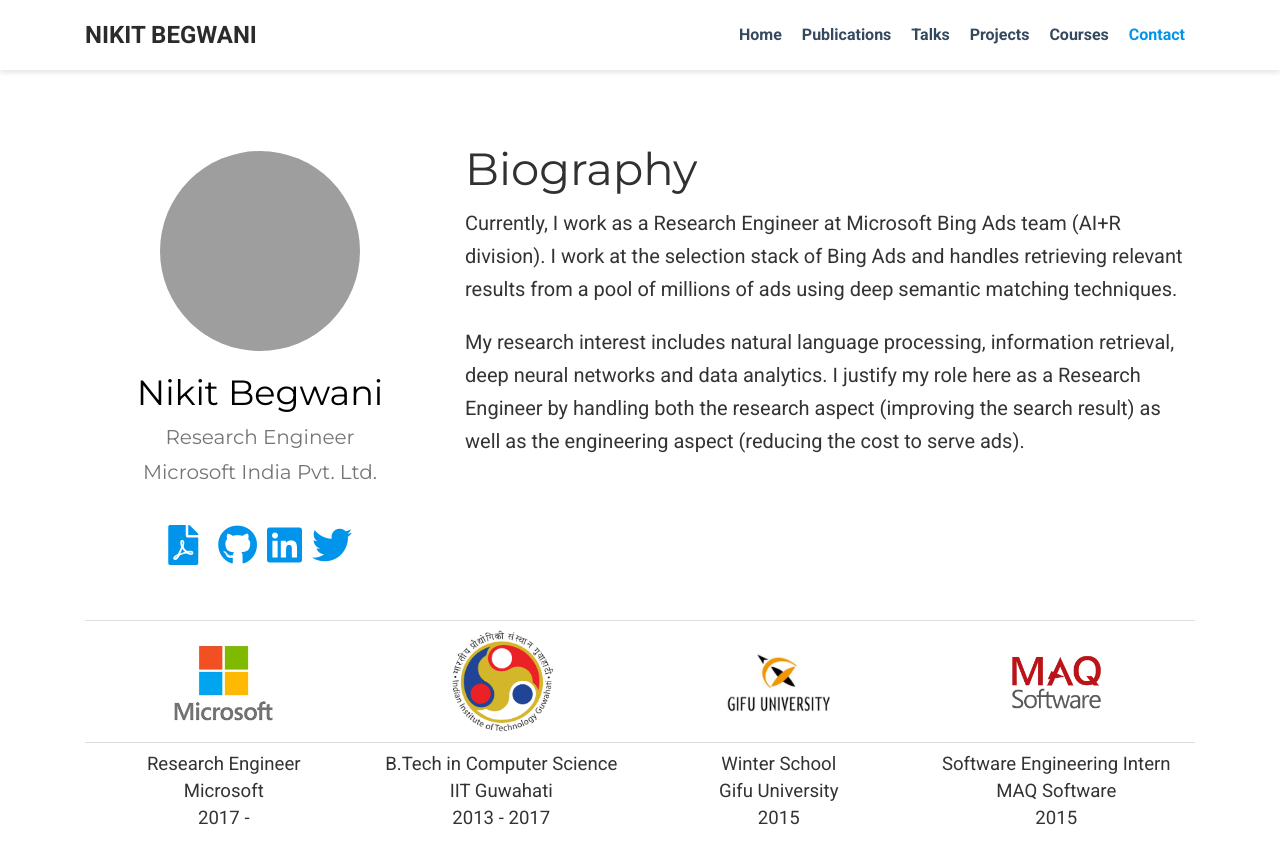
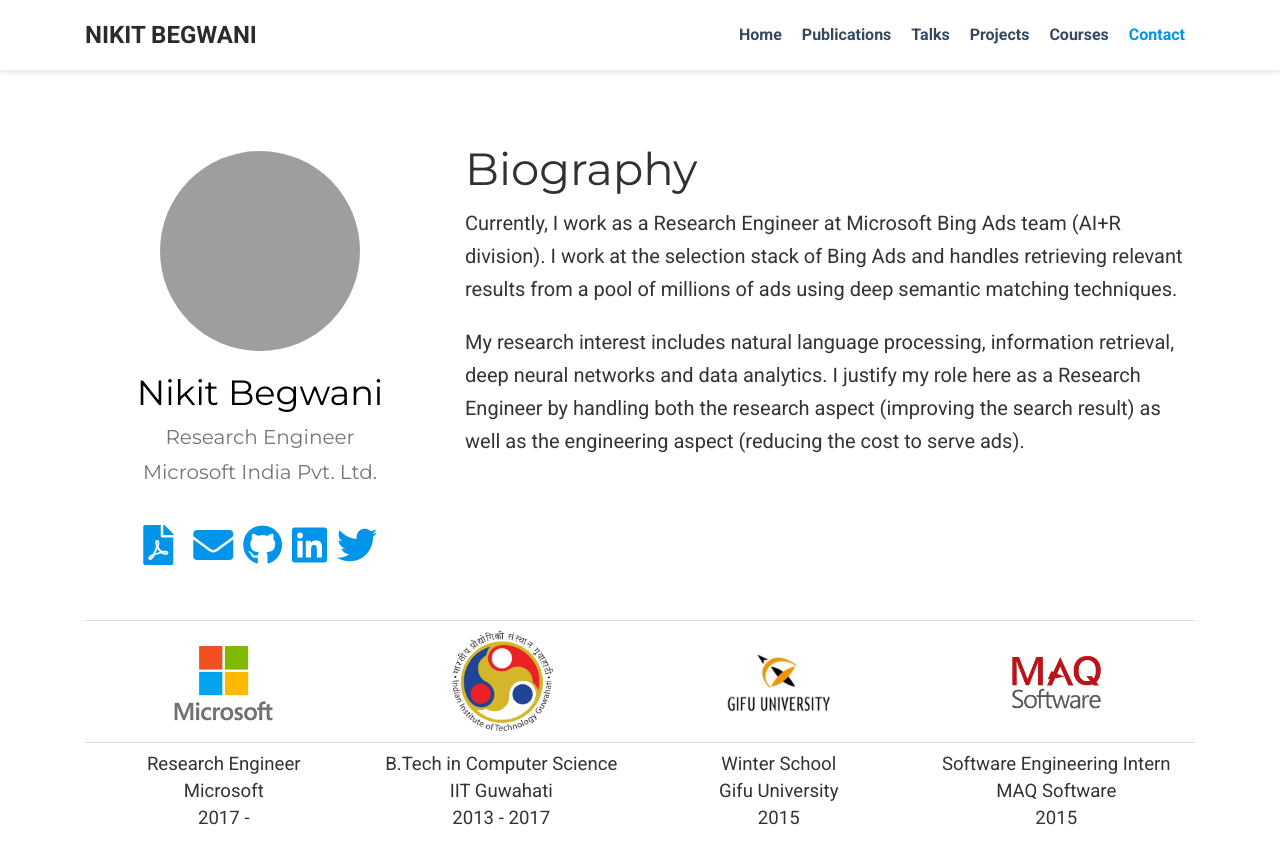
Before and after one commit to nikitbegwani/nikitbegwani.github.io, a plain HTML site: page index.html in a window 1280 px wide. Shown: the top 842 px of the page. Drawn offline with nearby package versions, Linux system fonts and the light colour scheme; grey boxes are pictures that could not be loaded; some icons are missing.

Commit message:
Revert Changes

```diff
--- a/index.html
+++ b/index.html
@@ -1,4 +1,3 @@
-
 <!DOCTYPE html>
 <html lang="en-us">
 <head>
@@ -172,6 +171,12 @@
         </li>
 
         <li>
+          <a itemprop="sameAs" href="mailto:nikitbegwani@gmail.com" target="_blank" rel="noopener">
+            <i class="fas fa-envelope big-icon"></i>
+          </a>
+        </li>
+
+        <li>
           <a itemprop="sameAs" href="//github.com/nikitbegwani" target="_blank" rel="noopener">
             <i class="fab fa-github big-icon"></i>
           </a>
@@ -204,14 +209,12 @@
 <!--<h3>Interests</h3>
 <div class="row">
 
-
       <div class="col-md-5">
         <ul class="ul-interests">
           <li>Computational Linguistics</li>
           <li>Natural Language Processing</li>
           </ul>
       </div>
-
       <div class="col-md-5">
         <ul class="ul-interests">
           <li>Deep Semantic Matching</li>
@@ -219,7 +222,6 @@
         </ul>
       </div>
     </div>
-
     -->
   </div>
 </div>
@@ -401,7 +403,6 @@
   <span itemprop="ProjName">
     [Bachelor Thesis Project - I] Using Multimodality, Sarcasm Detection and User Behaviour for Sentiment Analysis. - Under the guidance of <a class="" href="https://www.iitg.ac.in/ranbir/" target="_blank" rel="noopener">Prof. S.R. Singh</span>.
   <p>
-
 <a class="btn btn-outline-info" href="https://goo.gl/gEP1A1" target="_blank" rel="noopener">
   Report
 </a>
@@ -411,10 +412,7 @@
   </a>
 </p>
 
-
-
   </div>
-
 -->
 
 
@@ -559,11 +557,8 @@
 
 
 <!--
-
   <section id="awards" class="home-section">
     <div class="container">
-
-
 
 <div class="row">
 
@@ -573,24 +568,15 @@
   </div>
   <div class="col-12 col-lg-8">
     <p>This is an example of using the <em>custom</em> widget to create your own homepage section.</p>
-
 <p>To remove this section, either delete <code>content/home/teaching.md</code> or edit the frontmatter of the file to deactivate the widget by setting <code>active = false</code>.</p>
-
   </div>
 
 </div>
-
     </div>
   </section>
-
-
-
-
   <!--
   <section id="tags" class="home-section">
     <div class="container">
-
-
 
 <div class="row">
   <div class="col-12 col-lg-4 section-heading">
@@ -600,11 +586,8 @@
   <div class="col-12 col-lg-8">
 
 
-
-
   </div>
 </div>
-
     </div>
   </section> -->
 
```
